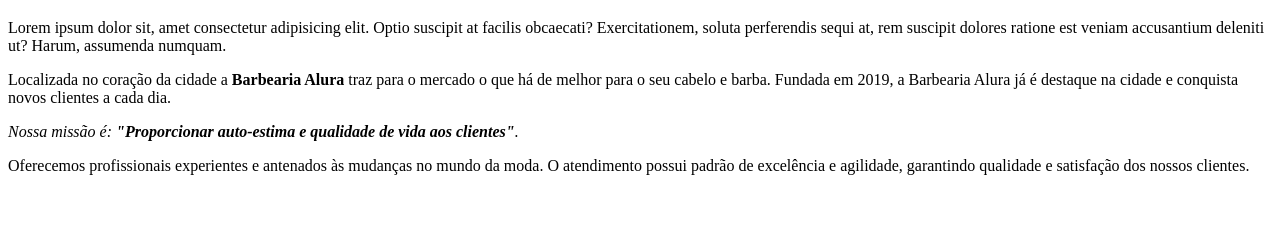
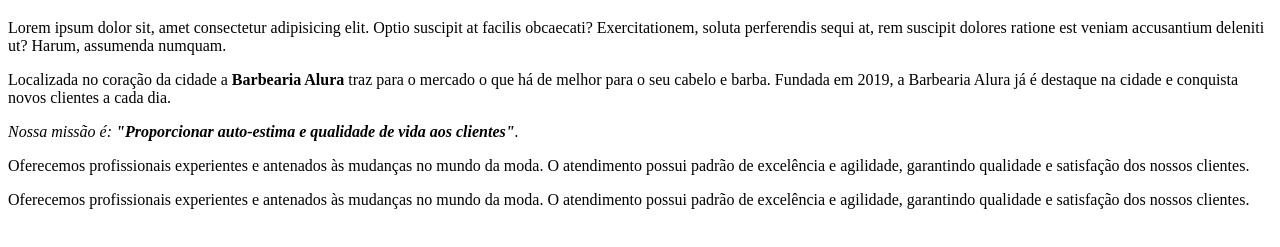
Before and after one commit to CarolineMelo/Trilha-Desenvolve-Full-Stack, a plain HTML site: page HTML5eCSS3/index.html in a window 1280 px wide. Shown: the part 61-308 px from the top of the page. Drawn offline with Linux system fonts and the light colour scheme.

Commit message:
Estrutura de conteúdo

```diff
--- a/HTML5eCSS3/index.html
+++ b/HTML5eCSS3/index.html
@@ -26,6 +26,9 @@
     <p>Oferecemos profissionais experientes e antenados às mudanças no mundo da moda.
         O atendimento possui padrão de excelência e agilidade, garantindo qualidade e satisfação dos nossos clientes.
     </p>
+    <p>Oferecemos profissionais experientes e antenados às mudanças no mundo da moda.
+        O atendimento possui padrão de excelência e agilidade, garantindo qualidade e satisfação dos nossos clientes.
+    </p>
 </body>
 
 </html>
```
